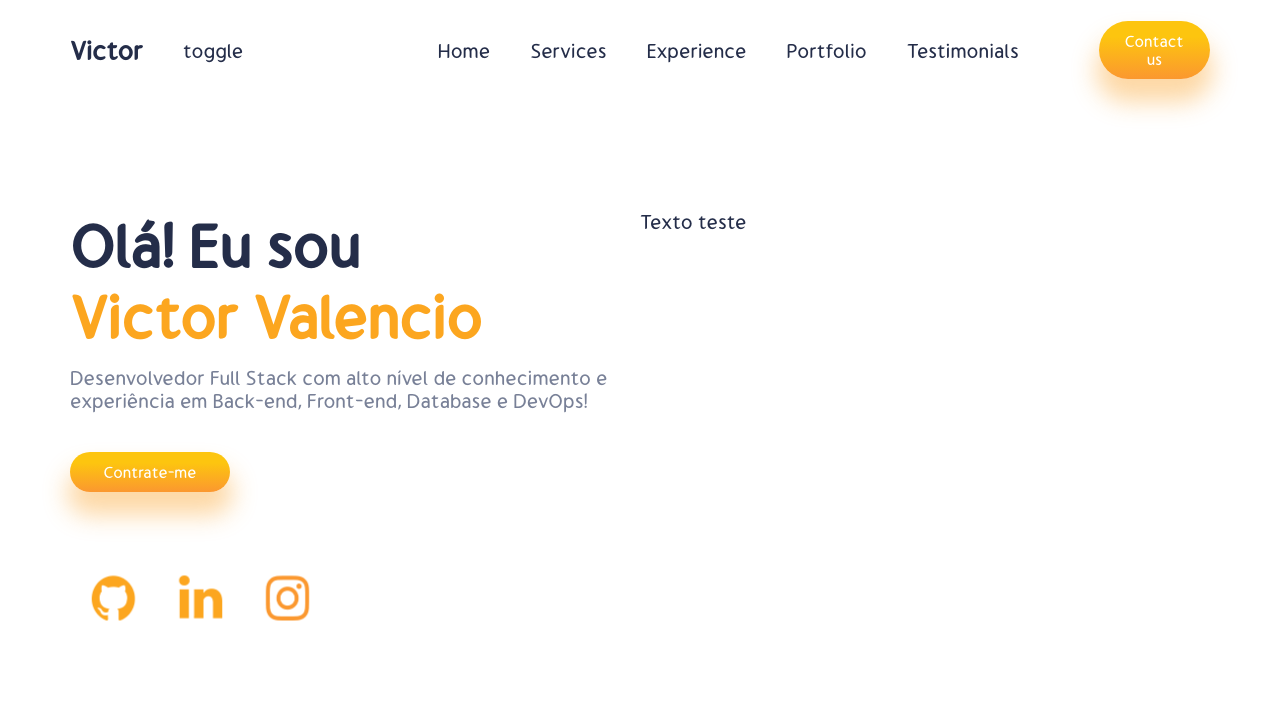
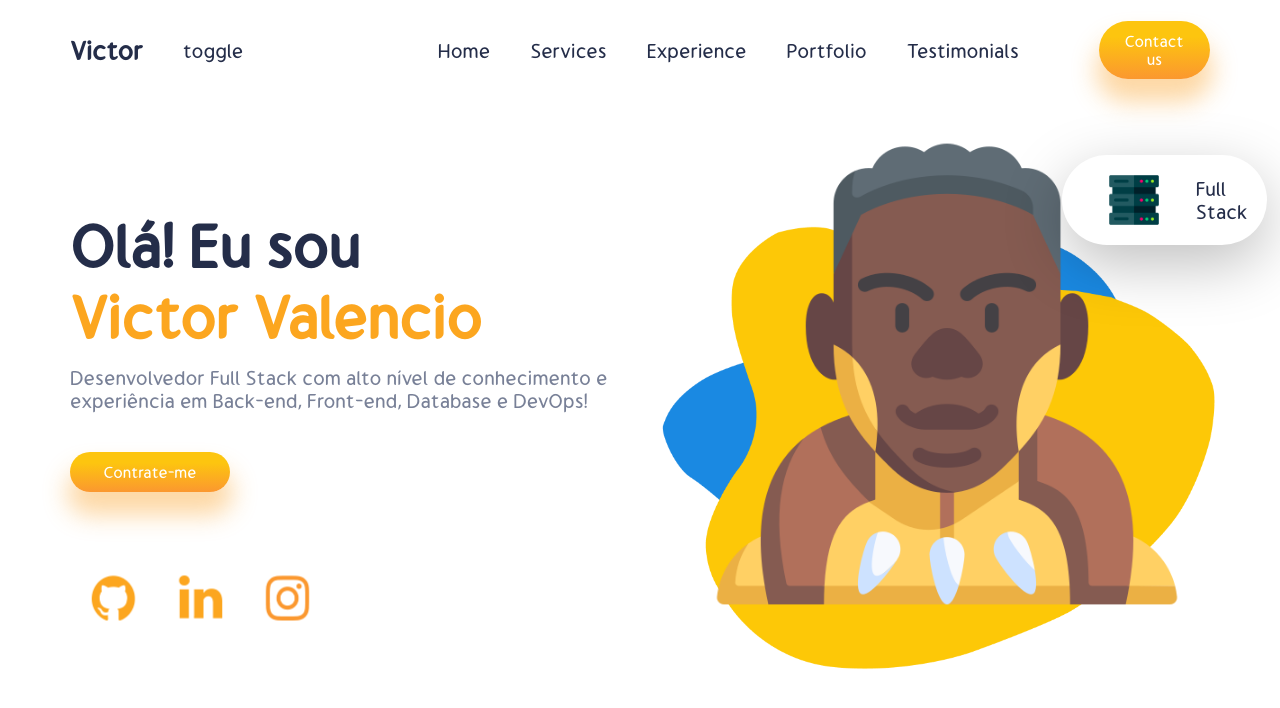
Before and after one commit to 11Victor/Portifolio-React, a React (Create React App) app: page / in a window 1280 px wide. Shown: the top 708 px of the page. Built offline with nearby package versions, Linux system fonts and the light colour scheme.

Commit message:
Adicionando FloatingDiv

```diff
--- /dev/null
+++ b/src/Components/FloatingDiv/FloatingDiv.css
@@ -0,0 +1,18 @@
+.floatingdiv{
+    justify-content: space-around;
+    display: flex;
+    background: white;
+    box-shadow: 0px 19px 60px rgb(0 0 0 / 25%);
+    border-radius: 50px;
+    align-items: center;
+    padding: 0px 20px 0px 10px;
+    height: 4.5rem;
+}
+
+.floatingdiv>img{
+    transform: scale(0.4);
+}
+
+.floatingdiv>span{
+    font-size: 20px;
+}
--- /dev/null
+++ b/src/Components/FloatingDiv/FloatingDiv.jsx
@@ -0,0 +1,17 @@
+import React from 'react'
+import './FloatingDiv.css'
+
+const FloatingDiv = ({image, txt1, txt2}) => {
+  return (
+    <div className="floatingdiv">
+        <img src={image} alt="" />
+        <span>
+            {txt1}
+            <br/>
+            {txt2}
+        </span>
+    </div>
+  )
+}
+
+export default FloatingDiv
--- a/src/Components/Intro/Intro.css
+++ b/src/Components/Intro/Intro.css
@@ -57,4 +57,28 @@
 
 .i-right{
     flex: 1;
+    position: relative;
 }
+
+.i-right>*{
+    position: absolute;
+    z-index: 1;
+}
+
+.i-right>:nth-child(1){
+    transform: scale(0.69);
+    left: -15%;
+    top: -9%;
+}
+
+.i-right>:nth-child(2){
+    transform: scale(0.67);
+    left: -3rem;
+    top: -4.6rem;
+}
+
+.i-right>:nth-child(3){
+    transform: scale(0.9);
+    left: 9%;
+    top: -4.6rem;
+}
--- a/src/Components/Intro/Intro.jsx
+++ b/src/Components/Intro/Intro.jsx
@@ -3,6 +3,13 @@
 import GitHub from '../../img/github.png';
 import Linkedin from '../../img/linkedin.png';
 import Instagram from '../../img/instagram.png';
+import Vector1 from "../../img/Vector1.png";
+import Vector2 from "../../img/Vector2.png";
+import boy from "../../img/boy.png";
+import glassesimoji from "../../img/glassesimoji.png";
+import thumbup from "../../img/thumbup.png";
+import crown from "../../img/crown.png";
+import FloatingDiv from '../FloatingDiv/FloatingDiv';
 
 const Intro = () => {
   return (
@@ -24,7 +31,12 @@
             </div>
         </div>
         <div className="i-right">
-            Texto teste
+            <img src={Vector1} alt="" />
+            <img src={Vector2} alt="" />
+            <img src={boy} alt="" />
+            <div style={{top: '-9%', left: '74%'}}>
+              <FloatingDiv image={crown} txt1='Full' txt2='Stack'/>
+            </div>
         </div>
     </div>
   )
```
Also changed, not shown: src/img/boy.png, src/img/crown.png.
